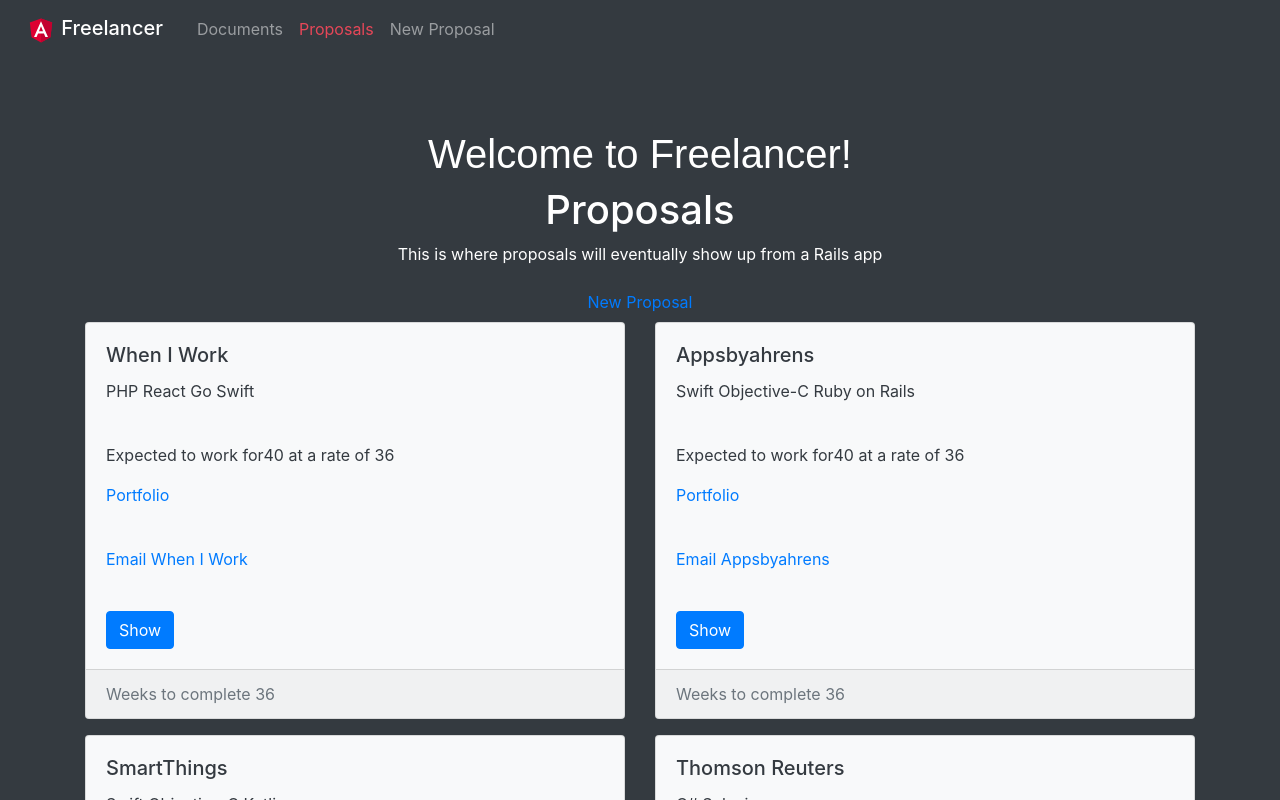
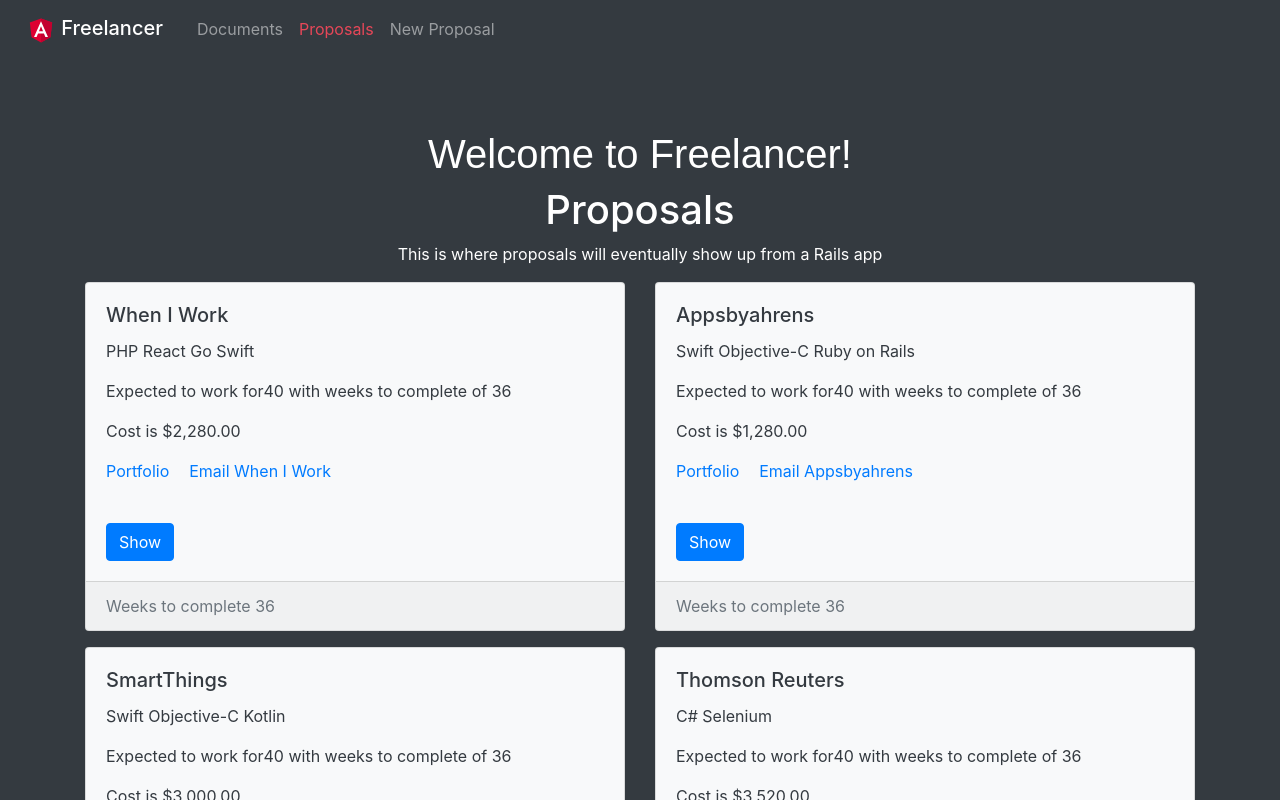
Before and after one commit to adamahrens/Railslancer, an Angular app in the folder freelance-frontend/: page /proposals in a window 1280 px wide. Shown: the top 800 px of the page. Built offline with nearby package versions, Linux system fonts and the light colour scheme.

Commit message:
Piping to format currency

```diff
--- a/freelance-frontend/src/app/proposals/proposals.component.html
+++ b/freelance-frontend/src/app/proposals/proposals.component.html
@@ -4,9 +4,6 @@
     <p>
       This is where proposals will eventually show up from a Rails app
     </p>
-    <div>
-      <a class="nav-item nav-link" routerLink="/proposals/new" routerLinkActive="active">New Proposal</a>
-    </div>
   </div>
 </div>
 <div class="row d-flex">
@@ -14,13 +11,10 @@
     <div class="card bg-light mb-3">
       <div class="card-body">
         <h5 class="card-title">{{ proposal.customer }}</h5>
-        <p class="card-text"> {{ proposal.tools }}</p>
-      </div>
-      <div class="card-body">
-        <p class="card-text"> Expected to work for{{ proposal.estimated_hours }} at a rate of {{ proposal.weeks_to_complete }}</p>
+        <p class="card-text">{{ proposal.tools }}</p>
+        <p class="card-text">Expected to work for{{ proposal.estimated_hours }} with weeks to complete of {{ proposal.weeks_to_complete }}</p>
+        <p class="card-text">Cost is {{ proposal.estimated_hours * proposal.hourly_rate | currency:"$" }}</p>
         <a href="{{ proposal.portfolio_url }}" class="card-link">Portfolio</a>
-      </div>
-      <div class="card-body">
         <a href="mailto:{{ proposal.client_email }}" class="card-link">Email {{ proposal.customer }}</a>
       </div>
       <div class="card-body">
--- a/freelance-frontend/src/app/proposals/proposals.component.ts
+++ b/freelance-frontend/src/app/proposals/proposals.component.ts
@@ -14,10 +14,10 @@
 
   ngOnInit() {
     this.proposals = [
-      new Proposal(1, 'When I Work', 'http://www.wheniwork.com', 'PHP React Go Swift', 40, 41, 36, 'support@wheniwork.com'),
-      new Proposal(2, 'Appsbyahrens', 'http://www.appsbyahrens.com', 'Swift Objective-C Ruby on Rails', 40, 41, 36, 'support@appsbyahrens.com'),
-      new Proposal(3, 'SmartThings', 'http://www.smartthings.com', 'Swift Objective-C Kotlin', 40, 41, 36, 'support@smartthings.com'),
-      new Proposal(4, 'Thomson Reuters', 'http://www.thomsonreuters.com', 'C# Selenium', 40, 41, 36, 'support@reuters.com')
+      new Proposal(1, 'When I Work', 'http://www.wheniwork.com', 'PHP React Go Swift', 40, 57, 36, 'support@wheniwork.com'),
+      new Proposal(2, 'Appsbyahrens', 'http://www.appsbyahrens.com', 'Swift Objective-C Ruby on Rails', 40, 32, 36, 'support@appsbyahrens.com'),
+      new Proposal(3, 'SmartThings', 'http://www.smartthings.com', 'Swift Objective-C Kotlin', 40, 75, 36, 'support@smartthings.com'),
+      new Proposal(4, 'Thomson Reuters', 'http://www.thomsonreuters.com', 'C# Selenium', 40, 88, 36, 'support@reuters.com')
     ]
   }
 
```
